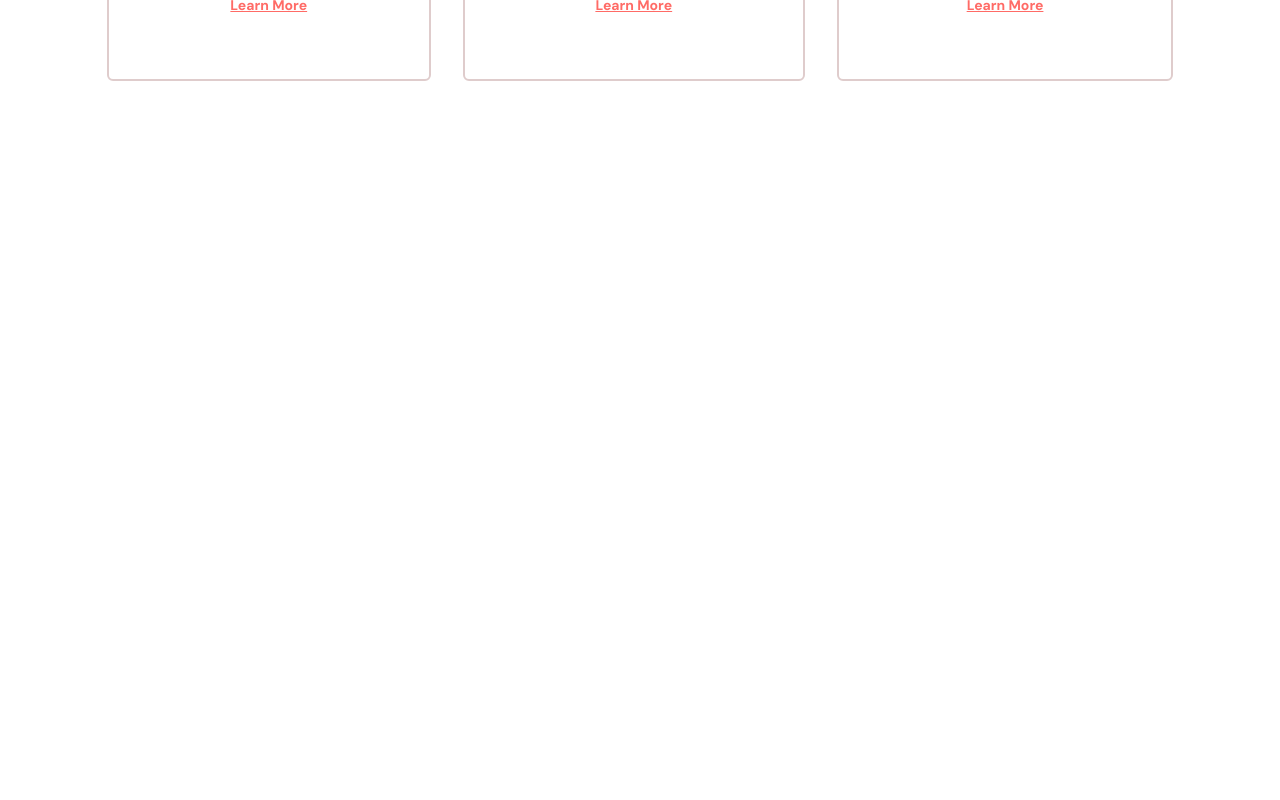
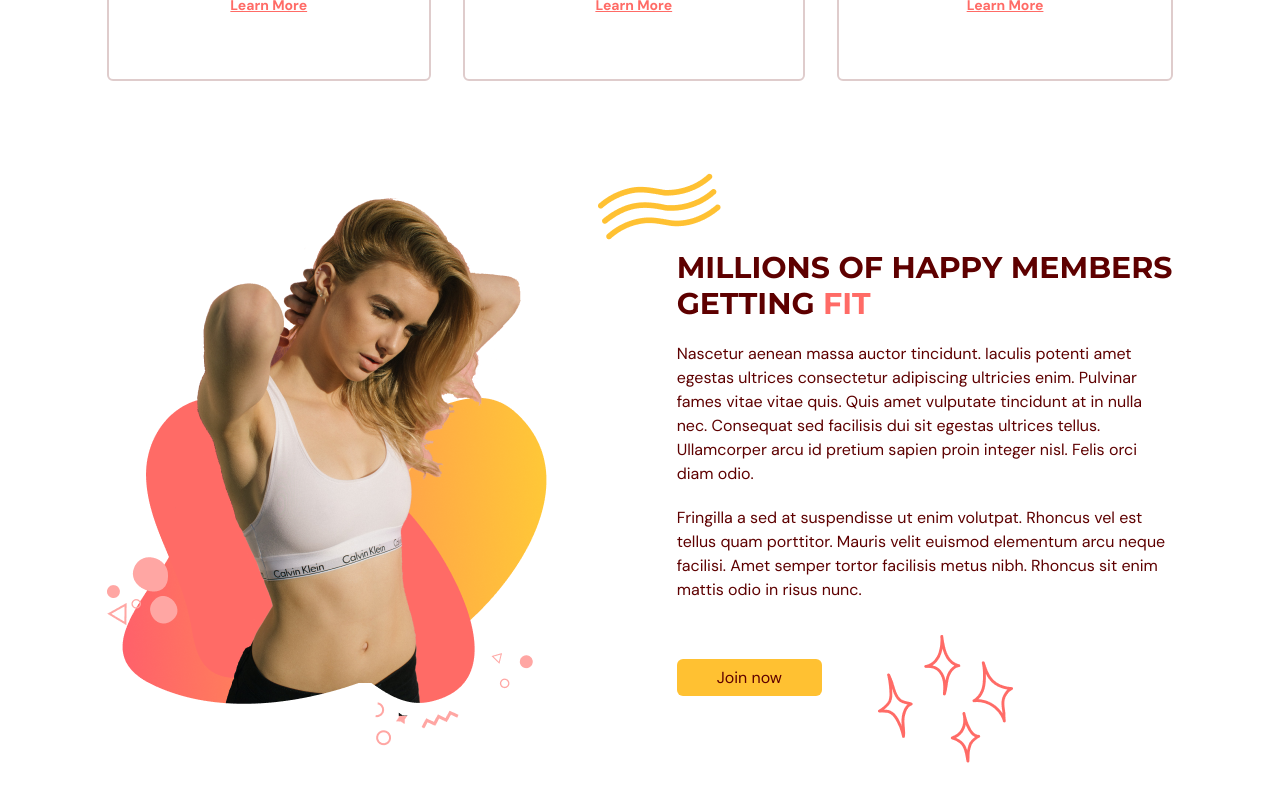
Before and after one commit to anastasia-in-code/gym-and-fitness, a React (Vite) app: page / in a window 1280 px wide. Shown: the part 1375-2175 px from the top of the page. Before the commit the page ends 1600 px from the top, so only its background shows below. Built offline with nearby package versions, Linux system fonts and the light colour scheme.

Commit message:
Benefits comonent content

```diff
--- a/src/scenes/benefits/index.tsx
+++ b/src/scenes/benefits/index.tsx
@@ -7,6 +7,8 @@
 import { motion } from "framer-motion";
 import Htext from "@/shared/Htext";
 import Benefit from "./Benefit";
+import ActionButton from "@/shared/ActionButton";
+import BenefitsPageGraphic from "@/assets/BenefitsPageGraphic.png";
 
 const benefits: Array<BenefitType> = [
   {
@@ -57,7 +59,7 @@
           duration: 1,
         }}
         variants={{
-          hidden: { opacity: 0, x: -50 },
+          hidden: { opacity: 0, x: 50 },
           visible: { opacity: 1, x: 0 },
         }}
         onViewportEnter={() => setSelectedPage(SelectedPage.Benefits)}
@@ -89,6 +91,65 @@
           />
         ))}
       </motion.div>
+
+      <div className="mt-16 items-center justify-between gap-20 md:mt-28 md:flex">
+        <img
+          className="mx-auto"
+          alt="benefits-page-graphic"
+          src={BenefitsPageGraphic}
+        />
+
+        <div>
+          <div className="relative">
+            <div className="before:absolute before:-left-20 before:-top-20 before:z-[1] before:content-abstractwaves">
+              <div>
+                <Htext>
+                  MILLIONS OF HAPPY MEMBERS GETTING{" "}
+                  <span className="text-primary-500">FIT</span>
+                </Htext>
+              </div>
+            </div>
+          </div>
+          <motion.div
+            initial="hidden"
+            whileInView="visible"
+            viewport={{
+              once: true,
+              amount: 0.5,
+            }}
+            transition={{
+              delay: 0.2,
+              duration: 1,
+            }}
+            variants={{
+              hidden: { opacity: 0, x: 50 },
+              visible: { opacity: 1, x: 0 },
+            }}
+          >
+            <p className="my-5">
+              Nascetur aenean massa auctor tincidunt. Iaculis potenti amet
+              egestas ultrices consectetur adipiscing ultricies enim. Pulvinar
+              fames vitae vitae quis. Quis amet vulputate tincidunt at in nulla
+              nec. Consequat sed facilisis dui sit egestas ultrices tellus.
+              Ullamcorper arcu id pretium sapien proin integer nisl. Felis orci
+              diam odio.
+            </p>
+            <p className="mb-5">
+              Fringilla a sed at suspendisse ut enim volutpat. Rhoncus vel est
+              tellus quam porttitor. Mauris velit euismod elementum arcu neque
+              facilisi. Amet semper tortor facilisis metus nibh. Rhoncus sit
+              enim mattis odio in risus nunc.
+            </p>
+          </motion.div>
+          <div className="relative mt-16 ">
+            <div className="before:absolute before:-bottom-20 before:right-40 before:z-[-1] before:content-sparkles">
+              <ActionButton setSelectedPage={setSelectedPage}>
+                Join now
+              </ActionButton>
+            </div>
+          </div>
+        </div>
+      </div>
     </section>
   );
 };
```
